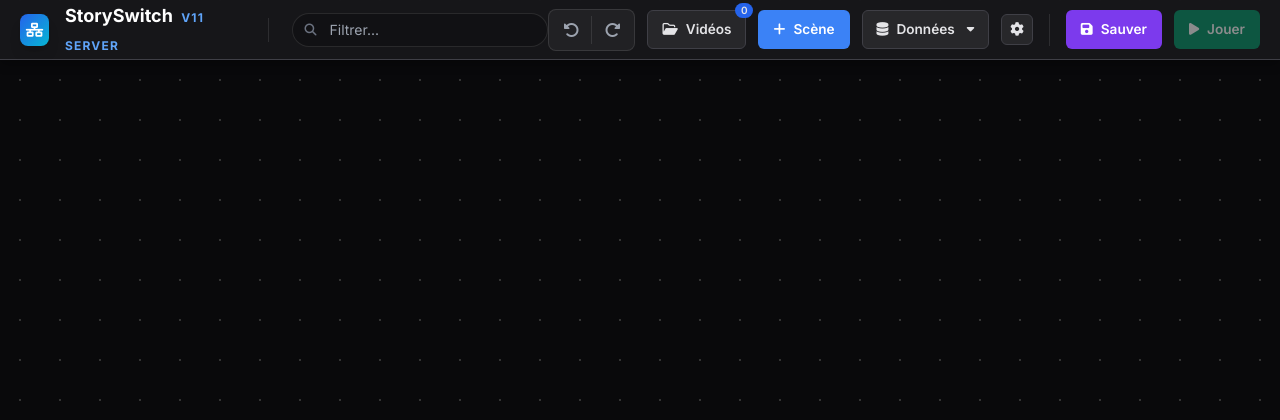
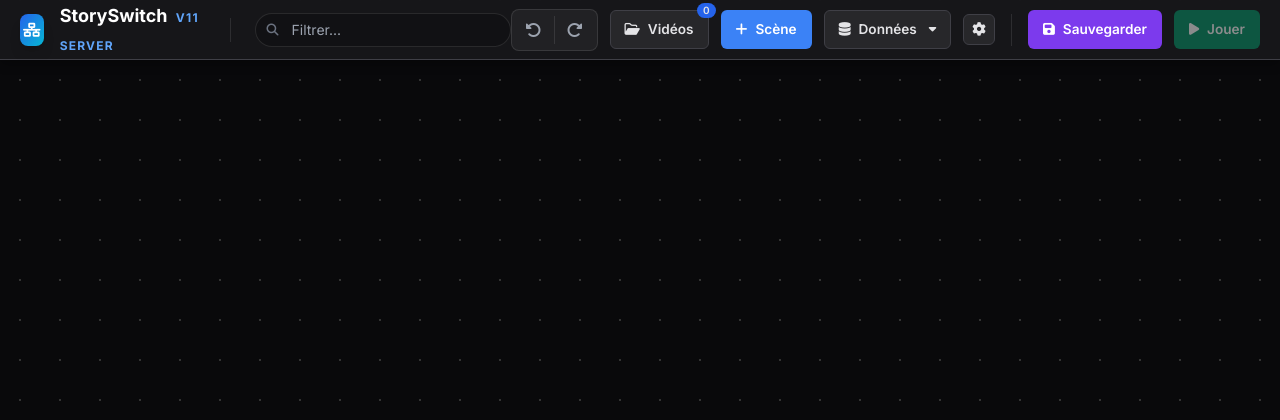
Before and after one commit to StorySwitchProjectTeam/StorySwitchTeam, a PHP site: page /ton_dossier/creation.php in a window 1280 px wide. Shown: the top 420 px of the page. Run offline with PHP 8.4, Linux system fonts and the light colour scheme; data that the repository does not hold is empty; some libraries are stand-ins or nearby versions.

Commit message:
Update creation.php

```diff
--- a/creation.php
+++ b/creation.php
@@ -178,7 +178,7 @@
             <button id="btn-settings" class="btn btn-dark px-2"><i class="fa-solid fa-gear"></i></button>
             <div class="h-8 w-px bg-white/10 mx-1"></div>
 
-            <button id="btn-save" class="btn" style="background:#7c3aed; color:white;"><i class="fa-solid fa-floppy-disk"></i> Sauver</button>
+            <button id="btn-save" class="btn" style="background:#7c3aed; color:white;"><i class="fa-solid fa-floppy-disk"></i> Sauvegarder</button>
             <a id="player-link" href="#" target="_blank" class="btn" style="background:#059669; color:white; pointer-events: none; opacity: 0.5;"><i class="fa-solid fa-play"></i> Jouer</a>
         </div>
     </header>
```
